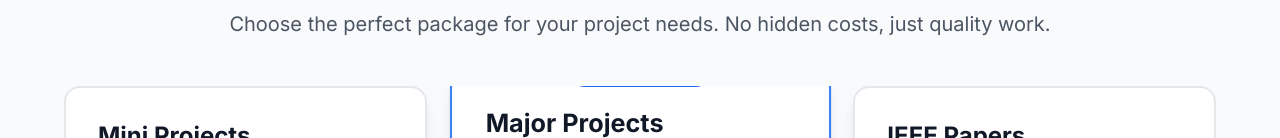
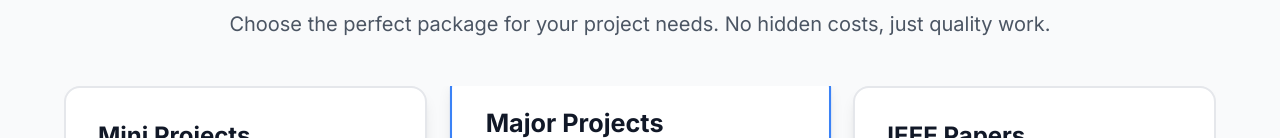
Before and after one commit to abdullahfirdowsi/portfolio-freelance-phase3, a React (Vite) app: page /pricing in a window 1280 px wide. Shown: the part 198-336 px from the top of the page. Built offline with nearby package versions, Linux system fonts and the light colour scheme; no server answers.

Commit message:
Fix pricing page UI overlap issue

```diff
--- a/src/pages/Pricing.tsx
+++ b/src/pages/Pricing.tsx
@@ -139,11 +139,11 @@ const Pricing = () => {
             <div
               key={tier._id || index}
               className={`relative bg-white rounded-2xl shadow-lg border-2 ${tier.color} ${
-                tier.popular ? 'transform scale-105' : ''
+                tier.popular ? 'transform scale-105 z-10' : ''
               } transition-all duration-300 hover:shadow-xl`}
             >
               {tier.popular && (
-                <div className="absolute -top-4 left-1/2 transform -translate-x-1/2">
+                <div className="absolute -top-6 left-1/2 transform -translate-x-1/2 z-20">
                   <span className="bg-primary-600 text-white px-6 py-2 rounded-full text-sm font-semibold">
                     Most Popular
                   </span>
```
